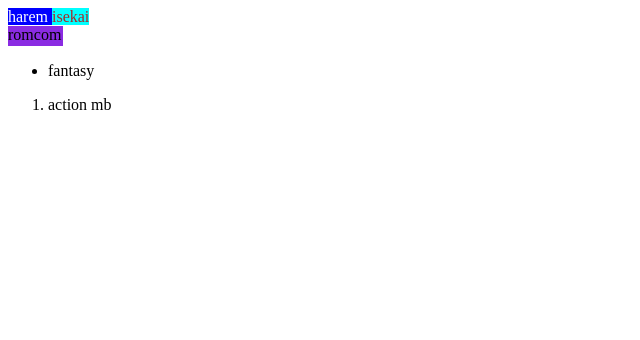
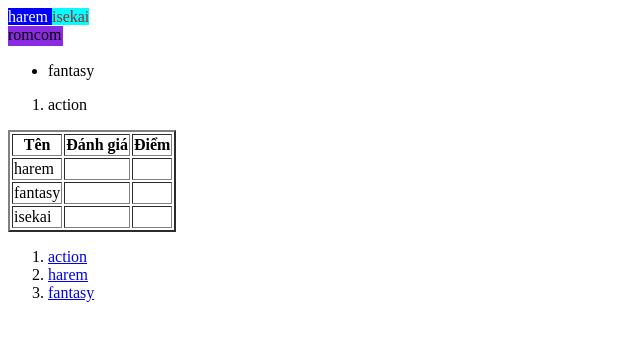
Before and after one commit to Nguyenhuy18062006/learn-git-from-scratch, a plain HTML site: page lam_quen.html in a window 1280 px wide. Shown: the whole page, without its empty margins (0-640 px from the left). Drawn offline with Linux system fonts and the light colour scheme.

Commit message:
cap nhat code

```diff
--- a/lam_quen.html
+++ b/lam_quen.html
@@ -29,7 +29,58 @@
     </ul>
     <ol>
         <li>
-            action mb
+            action
+        </li>
+    </ol>
+    <table border = "2px">
+        <tr>
+           <th>
+            Tên
+           </th>
+           <th>
+            Đánh giá
+           </th>
+           <th>
+            Điểm
+           </th>
+        </tr>
+        <tr>
+            <td>
+                harem
+            </td>
+            <td></td>
+            <td></td>
+        </tr>
+        <tr>
+            <td>
+                fantasy
+            </td>
+            <td></td>
+            <td></td>
+        </tr>
+        <tr>
+            <td>
+                isekai
+            </td>
+            <td></td>
+            <td></td>
+        </tr>
+    </table>
+    <ol>
+        <li>
+            <a href="https://animevietsub.lol/the-loai/hanh-dong/">
+                action
+            </a>
+        </li>
+        <li>
+            <a href="https://animevietsub.lol/the-loai/harem/">
+                harem
+            </a>
+        </li>
+        <li>
+            <a href="https://animevietsub.lol/the-loai/phep-thuat/">
+                fantasy
+            </a>
         </li>
     </ol>
 </head>
```
